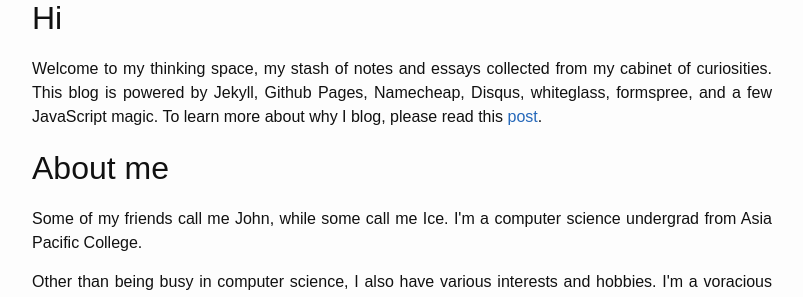
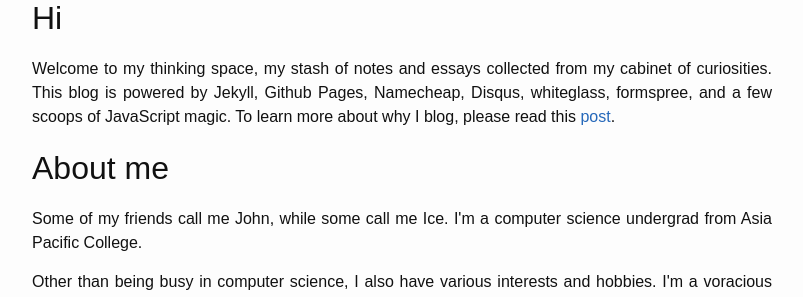
Before and after one commit to jpamata/jpamata.github.io, a Jekyll site: the page built from about.md, in a window 1280 px wide. Shown: the part 424-721 px from the top of the page, without its empty margins (238-1041 px from the left). Built offline with Jekyll 4.4.1, drawn with Linux system fonts in a browser that asks for light colours; comment, search, counter and statistics services are not loaded.

Commit message:
Update about.md

```diff
--- a/about.md
+++ b/about.md
@@ -7,7 +7,7 @@ permalink: /about/
 <img src="/assets/profile.JPG"/>
 </center>
 ## Hi
-<p align="justify">Welcome to my thinking space, my stash of notes and essays collected from my cabinet of curiosities. This blog is powered by Jekyll, Github Pages, Namecheap, Disqus, whiteglass, formspree, and a few JavaScript magic. To learn more about why I blog, please read this <a href="http://johnamata.com/2016/06/23/i-blog-because/">post</a>.</p>
+<p align="justify">Welcome to my thinking space, my stash of notes and essays collected from my cabinet of curiosities. This blog is powered by Jekyll, Github Pages, Namecheap, Disqus, whiteglass, formspree, and a few scoops of JavaScript magic. To learn more about why I blog, please read this <a href="http://johnamata.com/2016/06/23/i-blog-because/">post</a>.</p>
 
 ## About me
 <p align="justify">Some of my friends call me John, while some call me Ice. I'm a computer science undergrad from Asia Pacific College.</p>
```
